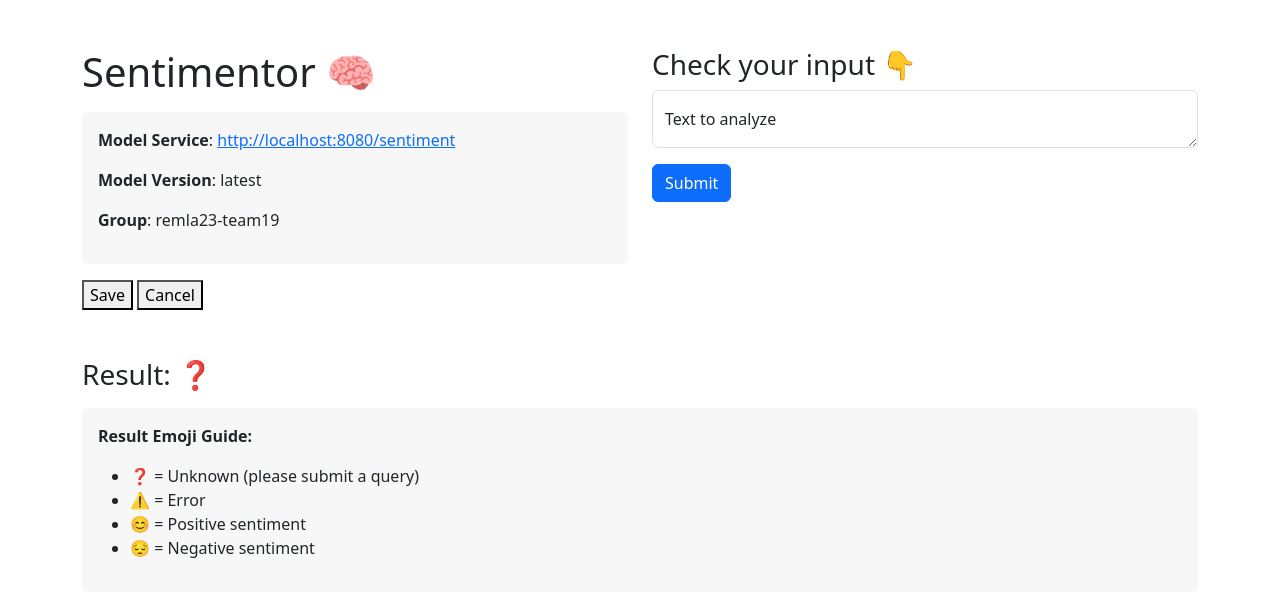
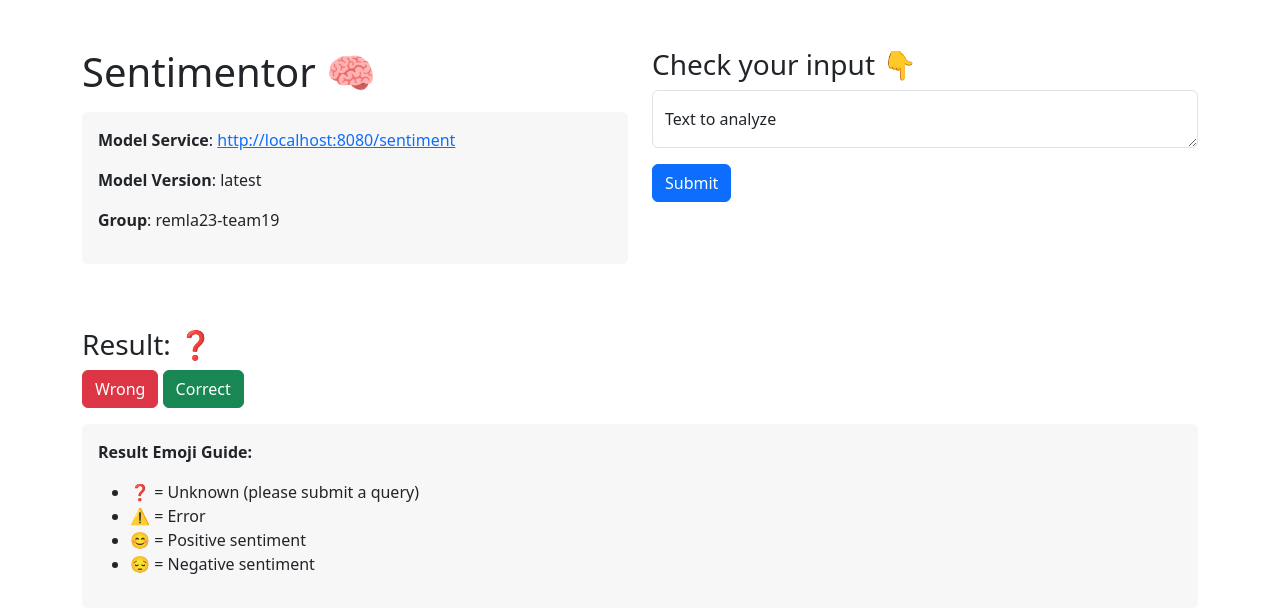
Before and after one commit to remla23-team19/app, a Flask app: page / in a window 1280 px wide. Shown: the top 613 px of the page. Run offline with Flask 2, Linux system fonts and the light colour scheme.

Commit message:
Style and move feedback buttons + formatting

```diff
--- a/templates/index.html
+++ b/templates/index.html
@@ -1,19 +1,27 @@
 <!DOCTYPE html>
 <html lang="en">
   <head>
-    <meta charset="UTF-8">
-    <meta name="viewport" content="width=device-width, initial-scale=1.0">
+    <meta charset="UTF-8" />
+    <meta name="viewport" content="width=device-width, initial-scale=1.0" />
     <title>Sentimentor 🧠</title>
-    <link href="https://cdn.jsdelivr.net/npm/bootstrap@5.3.0-alpha1/dist/css/bootstrap.min.css" rel="stylesheet">
-    <link rel="stylesheet" href="/static/index.css">
+    <link
+      href="https://cdn.jsdelivr.net/npm/bootstrap@5.3.0-alpha1/dist/css/bootstrap.min.css"
+      rel="stylesheet"
+    />
+    <link rel="stylesheet" href="/static/index.css" />
   </head>
   <body>
     <div class="container my-5">
       <div class="row">
         <div class="col-12 col-md-6 mb-3">
           <h1>Sentimentor 🧠</h1>
-                <div class="explanation-box rounded p-3 mt-3" style="background-color: #f7f7f7;">
-                    <p><b>Model Service</b>: <a id="modelUrlLink" href="#">Loading...</a></p>
+          <div
+            class="explanation-box rounded p-3 mt-3"
+            style="background-color: #f7f7f7"
+          >
+            <p>
+              <b>Model Service</b>: <a id="modelUrlLink" href="#">Loading...</a>
+            </p>
             <p><b>Model Version</b>: <a id="modelVersion">Loading...</a></p>
             <p><b>Group</b>: remla23-team19</p>
           </div>
@@ -22,29 +30,49 @@
           <h3>Check your input 👇</h3>
           <form id="query-form">
             <div class="form-floating mb-3">
-                        <textarea class="form-control" id="predict" name="predict" rows="5" cols="20" placeholder="Enter text here"></textarea>
+              <textarea
+                class="form-control"
+                id="predict"
+                name="predict"
+                rows="5"
+                cols="20"
+                placeholder="Enter text here"
+              ></textarea>
               <label for="predict">Text to analyze</label>
             </div>
             <button type="submit" class="btn btn-primary">Submit</button>
           </form>
         </div>
       </div>
-	<div class="buttons">
-
-            <div class="action_btn">
-
-            <button name="wrongButton" class="action_btn submit" id="wrongButton" type="button">Save</button>
-            <button name="correctButton" class="action_btn cancel" id="correctButton" type="button">Cancel</button>
-
-            <p id="saved"></p>
-
-            </div>
-
-        </div>
       <div class="row mt-5">
         <div class="col">
           <h3>Result: <span id="result">❓</span></h3>
-                <div class="explanation-box rounded p-3 mt-3" style="background-color: #f7f7f7;">
+          <div class="buttons">
+            <div class="action_btn">
+              <button
+                name="wrongButton"
+                class="btn btn-danger action_btn submit"
+                id="wrongButton"
+                type="button"
+              >
+                Wrong
+              </button>
+              <button
+                name="correctButton"
+                class="btn btn-success action_btn cancel"
+                id="correctButton"
+                type="button"
+              >
+                Correct
+              </button>
+
+              <p id="saved"></p>
+            </div>
+          </div>
+          <div
+            class="explanation-box rounded p-3 mt-3"
+            style="background-color: #f7f7f7"
+          >
             <p><b>Result Emoji Guide:</b></p>
             <ul>
               <li>❓ = Unknown (please submit a query)</li>
```
Lines whose indentation alone changed are shown as unchanged.
